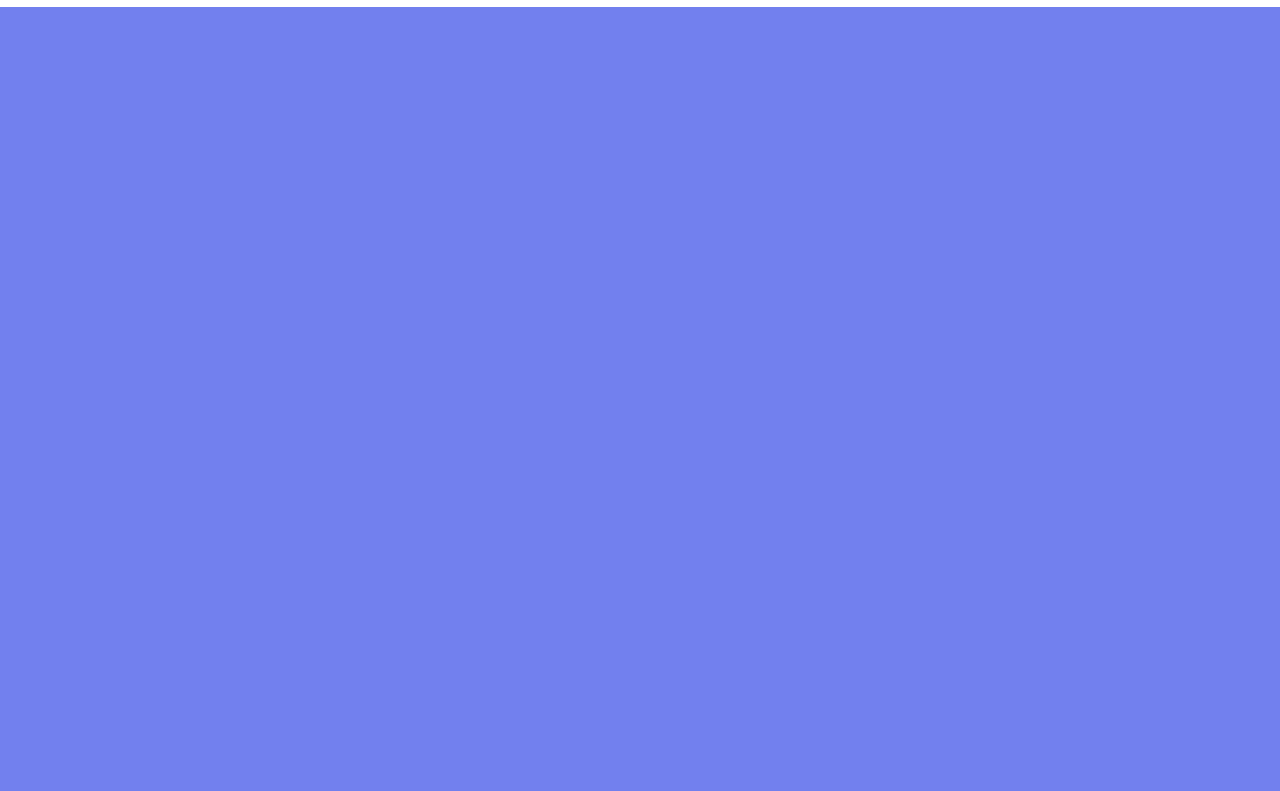
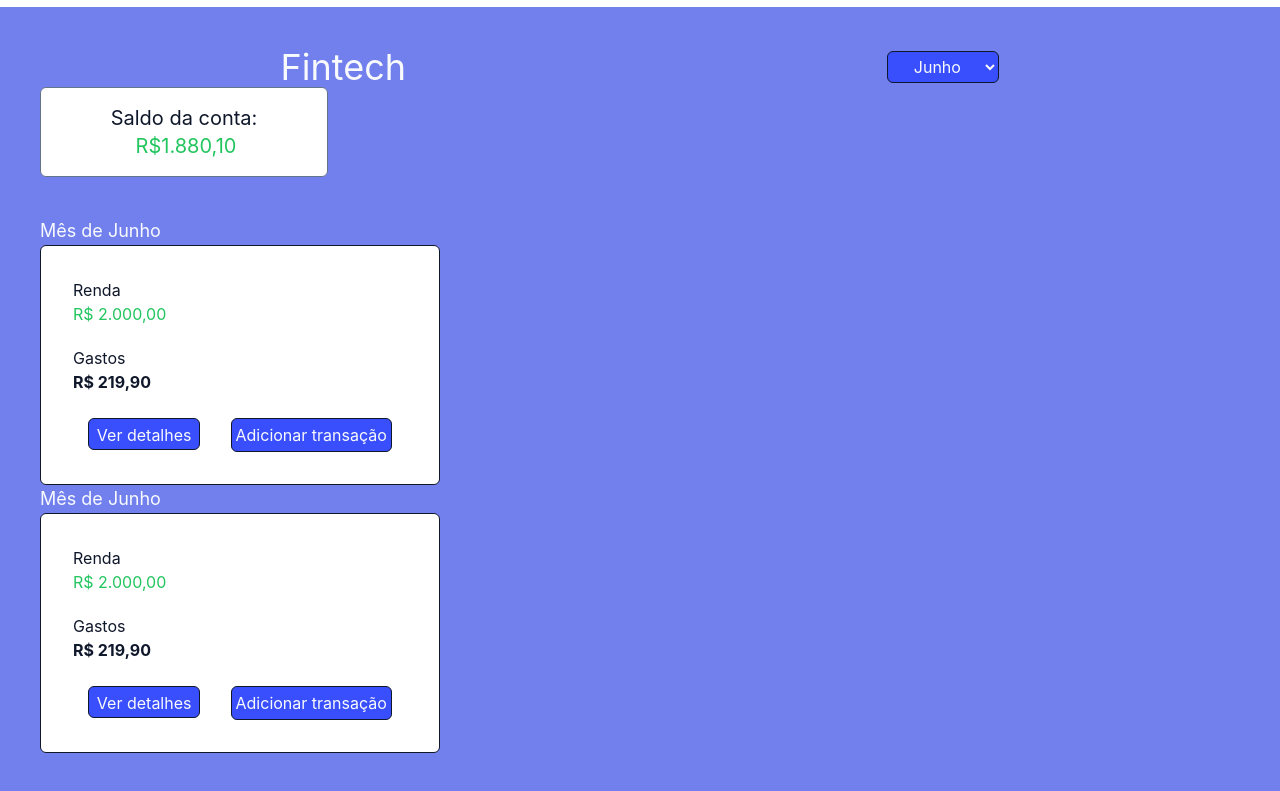
Before and after one commit to Vinicius-Boschi/Fintech, a website built with Vite: page src/index.html in a window 1280 px wide. Shown: the part 61-852 px from the top of the page. Before the commit the page ends 800 px from the top, so only its background shows below. Built offline with nearby package versions, Linux system fonts and the light colour scheme.

Commit message:
Adicionando infos ao index

```diff
--- a/src/index.html
+++ b/src/index.html
@@ -50,6 +50,65 @@
         </div>
       </nav>
 
+      <main class="text-slate-50 p-10">
+        <div class="flex justify-around items-center">
+            <p class="text-4xl">Fintech</p>
+            <select name="months" class="bg-button p-1 rounded-md border border-slate-900 w-28 h-8 text-center hover:bg-hoverButton ease-in duration-300 cursor-pointer" id="months">
+                <option value="Janeiro">Janeiro</option>
+                <option value="Fevereiro">Fevereiro</option>
+                <option value="Março">Março</option>
+                <option value="Abril">Abril</option>
+                <option value="Maio">Maio</option>
+                <option value="Junho" selected>Junho</option>
+                <option value="Julho">Julho</option>
+                <option value="Agosto">Agosto</option>
+                <option value="Setembro">Setembro</option>
+                <option value="Outubro">Outubro</option>
+                <option value="Novembro">Novembro</option>
+                <option value="Dezembro">Dezembro</option>
+            </select>
+        </div>
+
+        <div class="bg-white border rounded-md border-slate-500 p-4 text-xl w-72 h-auto text-center">
+            <span class="text-slate-900">Saldo da conta:</span>
+            <span class="text-green-500 pl-1">R$1.880,10</span>
+        </div>
+
+        <div class="pt-10">
+            <h1 class="text-lg">Mês de Junho</h1>
+            <div class="bg-white text-slate-900 w-1/3 h-full border border-slate-900 rounded-md p-8">
+                <div class="">
+                    <span>Renda</span>
+                    <p class="text-green-500">R$ 2.000,00</p>
+                </div>
+                <div class="pt-5">
+                    <span>Gastos</span>
+                    <p class="font-bold">R$ 219,90</p>
+                </div>
+                <div class="text-slate-50 flex justify-around pt-6">
+                    <button class="bg-button p-1 rounded-md border border-slate-900 w-[7rem] h-[2rem] hover:bg-hoverButton ease-in duration-300">Ver detalhes</button>
+                    <button class="bg-button p-1 rounded-md border border-slate-900 hover:bg-hoverButton ease-in duration-300">Adicionar transação</button>
+                </div>
+            </div>
+
+            <h1 class="text-lg">Mês de Junho</h1>
+            <div class="bg-white text-slate-900 w-1/3 h-full border border-slate-900 rounded-md p-8">
+                <div class="">
+                    <span>Renda</span>
+                    <p class="text-green-500">R$ 2.000,00</p>
+                </div>
+                <div class="pt-5">
+                    <span>Gastos</span>
+                    <p class="font-bold">R$ 219,90</p>
+                </div>
+                <div class="text-slate-50 flex justify-around pt-6">
+                    <button class="bg-button p-1 rounded-md border border-slate-900 w-[7rem] h-[2rem] hover:bg-hoverButton ease-in duration-300">Ver detalhes</button>
+                    <button class="bg-button p-1 rounded-md border border-slate-900 hover:bg-hoverButton ease-in duration-300">Adicionar transação</button>
+                </div>
+            </div>
+        </div>
+      </main>
+
       <script src="js/navbar.js"></script>
 </body>
 </html>
--- a/src/js/navbar.js
+++ b/src/js/navbar.js
@@ -6,9 +6,6 @@ button.addEventListener("click", function() {
     const divHeight = links.getBoundingClientRect().height
     const listHeight = list.getBoundingClientRect().height
 
-    console.log(divHeight)
-    console.log(listHeight)
-
     if (divHeight === 0) {
         links.style.height = `${listHeight}px`
     } else {
```
